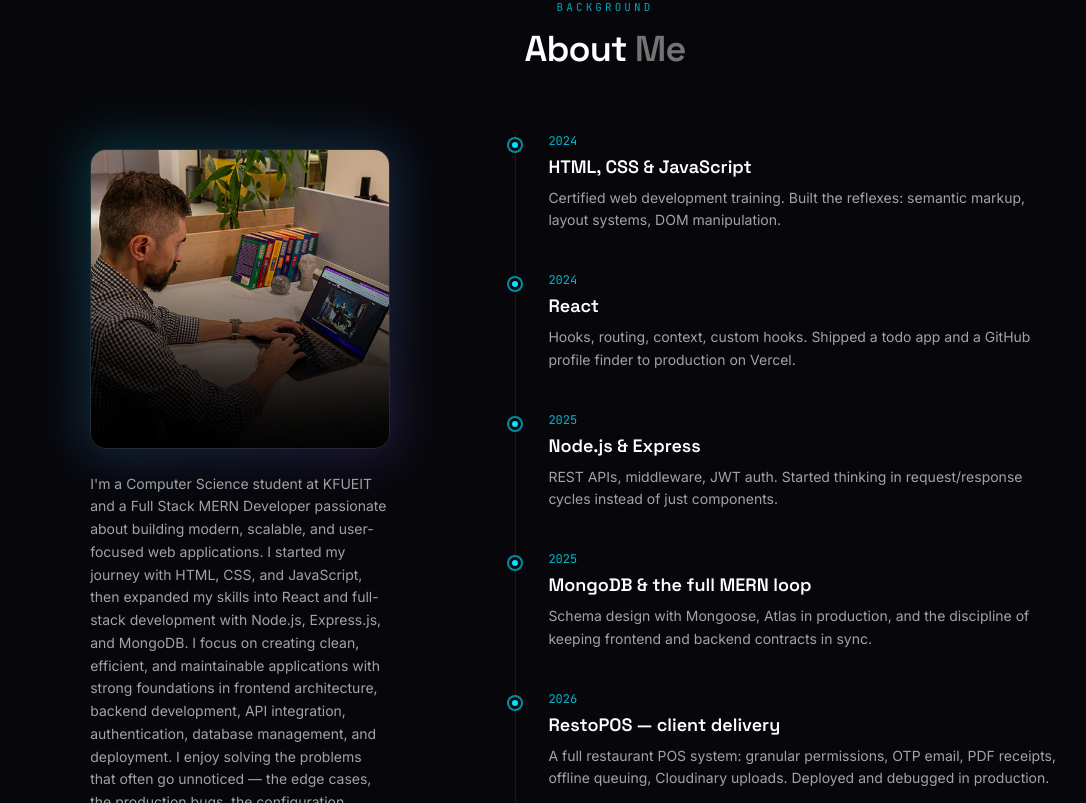
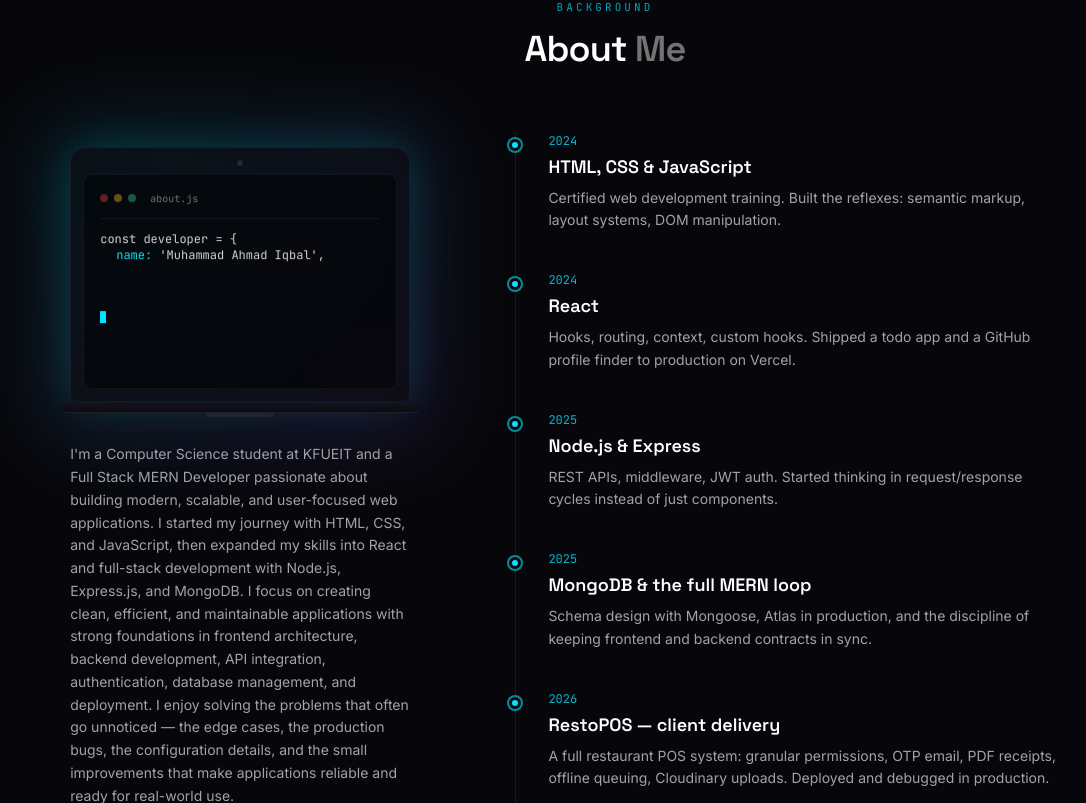
Before and after one commit to MianMuhammadAhmadIqbal/Mern-Portfolio, a React (Vite) app: page / in a window 1280 px wide. Shown: the part 1077-1880 px from the top of the page, without its empty margins (35-1121 px from the left). Built offline with nearby package versions, Linux system fonts and the light colour scheme.

Commit message:
update about

```diff
--- a/src/Components/About.jsx
+++ b/src/Components/About.jsx
@@ -1,6 +1,6 @@
-import aboutImg from "../assets/about.jpg";
 import { ABOUT_TEXT, JOURNEY } from "../constants";
 import { motion } from "framer-motion";
+import AnimatedLaptop from "./AnimatedLaptop";
 
 const About = () => {
   return (
@@ -20,15 +20,8 @@ const About = () => {
           transition={{ duration: 0.6 }}
           className="w-full lg:w-2/5 p-4 flex justify-center lg:sticky lg:top-28"
         >
-          <div className="w-full max-w-[300px]">
-            <div className="relative">
-              <div className="absolute -inset-2 rounded-2xl bg-gradient-to-br from-signal-cyan/20 to-signal-violet/20 blur-xl" />
-              <img
-                className="relative rounded-2xl w-full h-auto object-cover border border-white/[0.08]"
-                src={aboutImg}
-                alt="Muhammad Ahmad Iqbal"
-              />
-            </div>
+          <div className="w-full max-w-[340px]">
+            <AnimatedLaptop />
             <p className="mt-6 text-sm leading-relaxed text-neutral-400 text-center lg:text-left">
               {ABOUT_TEXT}
             </p>
--- /dev/null
+++ b/src/Components/AnimatedLaptop.jsx
@@ -0,0 +1,120 @@
+import { useEffect, useState } from "react";
+import { motion } from "framer-motion";
+
+const CODE_LINES = [
+  { text: "const developer = {", indent: 0 },
+  { text: "name:", indent: 1, value: "'Muhammad Ahmad Iqbal'," },
+  { text: "role:", indent: 1, value: "'Full Stack MERN Developer'," },
+  { text: "status:", indent: 1, value: "'available',", tag: true },
+  { text: "};", indent: 0 },
+];
+
+const AnimatedLaptop = () => {
+  const [visibleCount, setVisibleCount] = useState(0);
+
+  useEffect(() => {
+    const prefersReducedMotion = window.matchMedia(
+      "(prefers-reduced-motion: reduce)",
+    ).matches;
+    if (prefersReducedMotion) {
+      setVisibleCount(CODE_LINES.length);
+      return;
+    }
+
+    let i = 0;
+    let timeoutId;
+    const step = () => {
+      i += 1;
+      setVisibleCount(i);
+      if (i <= CODE_LINES.length) {
+        timeoutId = setTimeout(step, 480);
+      } else {
+        timeoutId = setTimeout(() => {
+          i = 0;
+          setVisibleCount(0);
+          timeoutId = setTimeout(step, 480);
+        }, 2600);
+      }
+    };
+    timeoutId = setTimeout(step, 500);
+    return () => clearTimeout(timeoutId);
+  }, []);
+
+  return (
+    <motion.div
+      animate={{ y: [0, -10, 0] }}
+      transition={{ duration: 6, repeat: Infinity, ease: "easeInOut" }}
+      className="relative w-full"
+      style={{ perspective: "1000px" }}
+    >
+      {/* ambient glow behind the laptop */}
+      <div className="absolute -inset-6 rounded-[32px] bg-gradient-to-br from-signal-cyan/15 to-signal-violet/15 blur-2xl" />
+
+      <div className="relative" style={{ transformStyle: "preserve-3d" }}>
+        {/* Screen */}
+        <div className="glass-panel relative rounded-t-2xl rounded-b-md border-b-0 p-3 shadow-glow">
+          {/* camera notch */}
+          <div className="mb-2 flex justify-center">
+            <span className="h-1.5 w-1.5 rounded-full bg-white/10" />
+          </div>
+
+          <div className="rounded-lg border border-white/[0.06] bg-black/50 p-4 aspect-[16/11]">
+            <div className="flex items-center gap-1.5 pb-3 border-b border-white/[0.06] mb-3">
+              <span className="h-2 w-2 rounded-full bg-red-500/40" />
+              <span className="h-2 w-2 rounded-full bg-amber-400/40" />
+              <span className="h-2 w-2 rounded-full bg-emerald-400/40" />
+              <span className="ml-2 font-mono text-[10px] text-neutral-500">
+                about.js
+              </span>
+            </div>
+
+            <div className="font-mono text-[11px] sm:text-xs leading-relaxed">
+              {CODE_LINES.map((line, index) => (
+                <div
+                  key={line.text}
+                  className="transition-opacity duration-300 whitespace-pre"
+                  style={{
+                    opacity: index < visibleCount ? 1 : 0,
+                    paddingLeft: `${line.indent * 16}px`,
+                  }}
+                >
+                  {line.value ? (
+                    <>
+                      <span className="text-signal-cyan">{line.text}</span>{" "}
+                      <span
+                        className={
+                          line.tag ? "text-emerald-400" : "text-neutral-300"
+                        }
+                      >
+                        {line.value}
+                      </span>
+                    </>
+                  ) : (
+                    <span className="text-neutral-300">{line.text}</span>
+                  )}
+                </div>
+              ))}
+              <span
+                className="inline-block h-3 w-1.5 bg-signal-cyan animate-blink"
+                style={{ opacity: visibleCount >= CODE_LINES.length ? 1 : 0 }}
+              />
+            </div>
+          </div>
+        </div>
+
+        {/* Base / keyboard deck — wider trapezoid to sell the laptop silhouette */}
+        <div
+          className="mx-auto h-3 rounded-b-xl bg-gradient-to-b from-ink-800 to-ink-900 border border-white/[0.06] border-t-0"
+          style={{
+            width: "108%",
+            marginLeft: "-4%",
+            clipPath: "polygon(3% 0, 97% 0, 100% 100%, 0 100%)",
+          }}
+        />
+        <div className="mx-auto h-1 w-1/5 rounded-b-md bg-white/[0.05]" />
+      </div>
+    </motion.div>
+  );
+};
+
+export default AnimatedLaptop;
```
